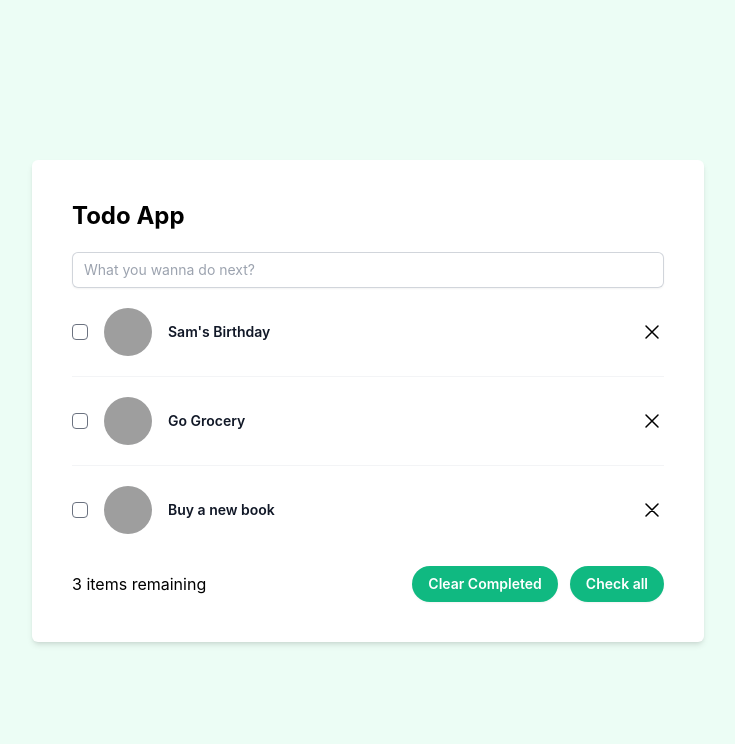
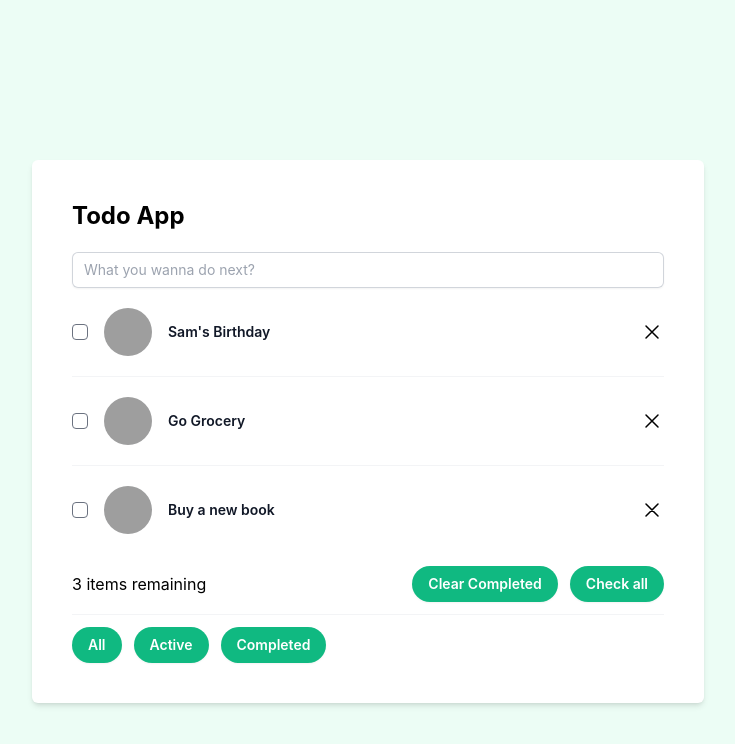
Before and after one commit to schrempfra/todo-react, a React (Create React App) app: page / in a window 1280 px wide. Shown: the top 744 px of the page, without its empty margins (272-1007 px from the left). Built offline with nearby package versions, Linux system fonts and the light colour scheme; grey boxes are pictures that could not be loaded.

Commit message:
add filters

```diff
--- a/src/App.jsx
+++ b/src/App.jsx
@@ -129,6 +129,17 @@ function App() {
     setTodos(updateTodos);
   }
 
+  function todosFiltered(filter)
+  {
+    if (filter === 'all') {
+      return todos;
+    } else if(filter === 'active') {
+      return todos.filter(todo => !todo.isComplete);
+    } else if(filter === 'completed') {
+      return todos.filter(todo => todo.isComplete);
+    }
+  }
+
   return (
     <div className="bg-emerald-50 h-screen pt-40">
       <div className="max-w-2xl mx-auto bg-white shadow-md rounded-md p-10">
@@ -148,6 +159,7 @@ function App() {
               remaining={remaining}
               clearCompleted={clearCompleted}
               completeAllTodos={completeAllTodos}
+              todosFiltered={todosFiltered}
               />
           ) : (
             <NoTodos />
--- a/src/components/TodoClearCompleted.jsx
+++ b/src/components/TodoClearCompleted.jsx
@@ -3,7 +3,7 @@ import PropTypes from 'prop-types'
 
 TodoClearCompleted.propTypes = {
     clearCompleted: PropTypes.func.isRequired,
-}
+};
 
 export default function TodoClearCompleted(props) {
   return (
--- a/src/components/TodoCompleteAll.jsx
+++ b/src/components/TodoCompleteAll.jsx
@@ -2,8 +2,8 @@ import React from 'react'
 import PropTypes from 'prop-types'
 
 TodoCompleteAll.propTypes = {
-    completeTodos: PropTypes.func.isRequired,
-}
+    completeAllTodos: PropTypes.func.isRequired,
+};
 
 export default function TodoCompleteAll(props) {
   return (
--- /dev/null
+++ b/src/components/TodoFilters.jsx
@@ -0,0 +1,39 @@
+import React from 'react'
+import PropTypes from 'prop-types'
+
+TodoFilters.propTypes = {
+    todosFiltered: PropTypes.func.isRequired,
+    filter: PropTypes.string.isRequired,
+    setFilter: PropTypes.func.isRequired,
+};
+
+export default function TodoFilters(props) {
+  return (
+    <div className="space-x-3">
+        <button className="px-4 py-2 font-semibold text-sm bg-emerald-500 text-white rounded-full shadow-sm"
+            onClick={() => {
+                props.setFilter('all');
+                props.todosFiltered('all');
+            }}
+        >
+            All
+        </button>
+        <button className="px-4 py-2 font-semibold text-sm bg-emerald-500 text-white rounded-full shadow-sm"
+            onClick={() => {
+                props.setFilter('active');
+                props.todosFiltered('active');
+            }}
+        >
+            Active
+        </button>
+        <button  onClick={() => {
+                    props.setFilter('completed');
+                    props.todosFiltered('completed');
+                }}
+            className="px-4 py-2 font-semibold text-sm bg-emerald-500 text-white rounded-full shadow-sm"
+        >
+            Completed
+        </button>
+    </div>
+  )
+}
--- a/src/components/TodoForm.jsx
+++ b/src/components/TodoForm.jsx
@@ -2,8 +2,8 @@ import React, { useState } from 'react'
 import PropTypes from 'prop-types'
 
 TodoForm.propTypes = {
-    addTodo: PropTypes.func,
-}
+    addTodo: PropTypes.func.isRequired,
+};
 
 export default function TodoForm(props) {
 
@@ -21,7 +21,7 @@ const [todoInput, setTodoInput] = useState('');
         event.preventDefault();
 
         if(todoInput.trim().length === 0) {
-        return;
+            return;
         }
 
         props.addTodo(todoInput);
@@ -32,8 +32,8 @@ const [todoInput, setTodoInput] = useState('');
     return (
         <form action="#" onSubmit={handleSubmit}>
             <div>
-                <label for="todo" class="sr-only">What you wanna do next?</label>
-                <input type="text" value={todoInput} onChange={handleInput} id="todo" class="block w-full rounded-md border-0 py-1.5 text-gray-900 shadow-sm ring-1 ring-inset ring-gray-300 placeholder:text-gray-400 focus:ring-2 focus:ring-inset focus:ring-emerald-600 sm:text-sm sm:leading-6" placeholder="What you wanna do next?" />
+                <label className="sr-only">What you wanna do next?</label>
+                <input type="text" value={todoInput} onChange={handleInput} className="block w-full rounded-md border-0 py-1.5 text-gray-900 shadow-sm ring-1 ring-inset ring-gray-300 placeholder:text-gray-400 focus:ring-2 focus:ring-inset focus:ring-emerald-600 sm:text-sm sm:leading-6" placeholder="What you wanna do next?" />
             </div>
         </form>
     )
--- a/src/components/TodoItemsRemaining.jsx
+++ b/src/components/TodoItemsRemaining.jsx
@@ -3,7 +3,7 @@ import PropTypes from 'prop-types'
 
 TodoItemsRemaining.propTypes = {
     remaining: PropTypes.func.isRequired,
-}
+};
 
 export default function TodoItemsRemaining(props) {
   return (
--- a/src/components/TodoList.jsx
+++ b/src/components/TodoList.jsx
@@ -1,11 +1,13 @@
-import React from 'react'
+import React, { useState } from 'react'
 import PropTypes from 'prop-types'
 import TodoItemsRemaining from './TodoItemsRemaining'
 import TodoClearCompleted from './TodoClearCompleted'
 import TodoCompleteAll from './TodoCompleteAll'
+import TodoFilters from './TodoFilters'
 
 TodoList.propTypes = {
     todos: PropTypes.array.isRequired,
+    todosFiltered: PropTypes.func.isRequired,
     completeTodo: PropTypes.func.isRequired,
     markAsEditing: PropTypes.func.isRequired,
     updateTodo: PropTypes.func.isRequired,
@@ -14,14 +16,14 @@ TodoList.propTypes = {
     remaining: PropTypes.func.isRequired,
     clearCompleted: PropTypes.func.isRequired,
     completeAllTodos: PropTypes.func.isRequired,
-}
+};
 
 export default function TodoList(props) {
-
+    const [filter, setFilter] = useState('all');
     return (
         <div>
             <ul className="divide-y divide-gray-100">
-                {props.todos.map((todo, index) => (
+                {props.todosFiltered(filter).map((todo, index) => (
                     <li key={todo.id} className="flex justify-between gap-x-6 py-5">
                         <div className="flex gap-x-4 items-center">
                             <input checked={todo.isComplete ? true : false} type="checkbox" onChange={() => props.completeTodo(todo.id)} className="rounded" />
@@ -48,21 +50,26 @@ export default function TodoList(props) {
                         </div>
                         <div className="flex items-center">
                             <span className="cursor-pointer" onClick={() => props.deleteTodo(todo.id)}>
-                            <svg xmlns="http://www.w3.org/2000/svg" fill="none" viewBox="0 0 24 24" stroke-width="1.5" stroke="currentColor" class="w-6 h-6">
-                                <path stroke-linecap="round" stroke-linejoin="round" d="M6 18L18 6M6 6l12 12" />
+                            <svg xmlns="http://www.w3.org/2000/svg" fill="none" viewBox="0 0 24 24" strokeWidth="1.5" stroke="currentColor" className="w-6 h-6">
+                                <path strokeLinecap="round" strokeLinejoin="round" d="M6 18L18 6M6 6l12 12" />
                             </svg>
                             </span>
                         </div>
                     </li>
                 ))}
             </ul>
-            <div class="flex justify-between items-center mt-3">
+            <div className="flex justify-between items-center my-3">
                 <TodoItemsRemaining remaining={props.remaining} />
                 <div className="flex space-x-3">
                     <TodoClearCompleted clearCompleted={props.clearCompleted} />
                     <TodoCompleteAll completeAllTodos={props.completeAllTodos} />
                 </div>
             </div>
+            <div className="flex border-t border-gray-100 pt-3">
+                <TodoFilters todosFiltered={props.todosFiltered}
+                                filter={filter}
+                                setFilter={setFilter} />
+            </div>
         </div>
     )
 }
```
